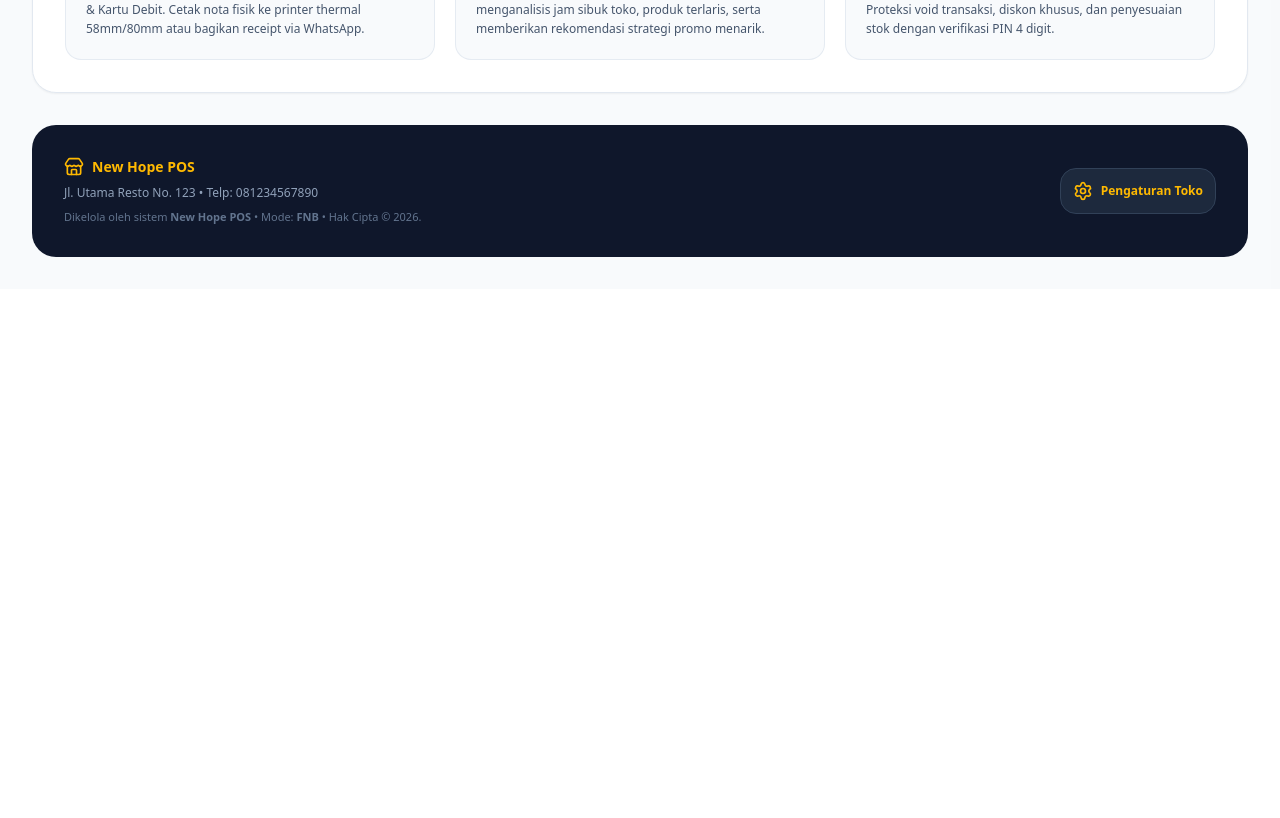
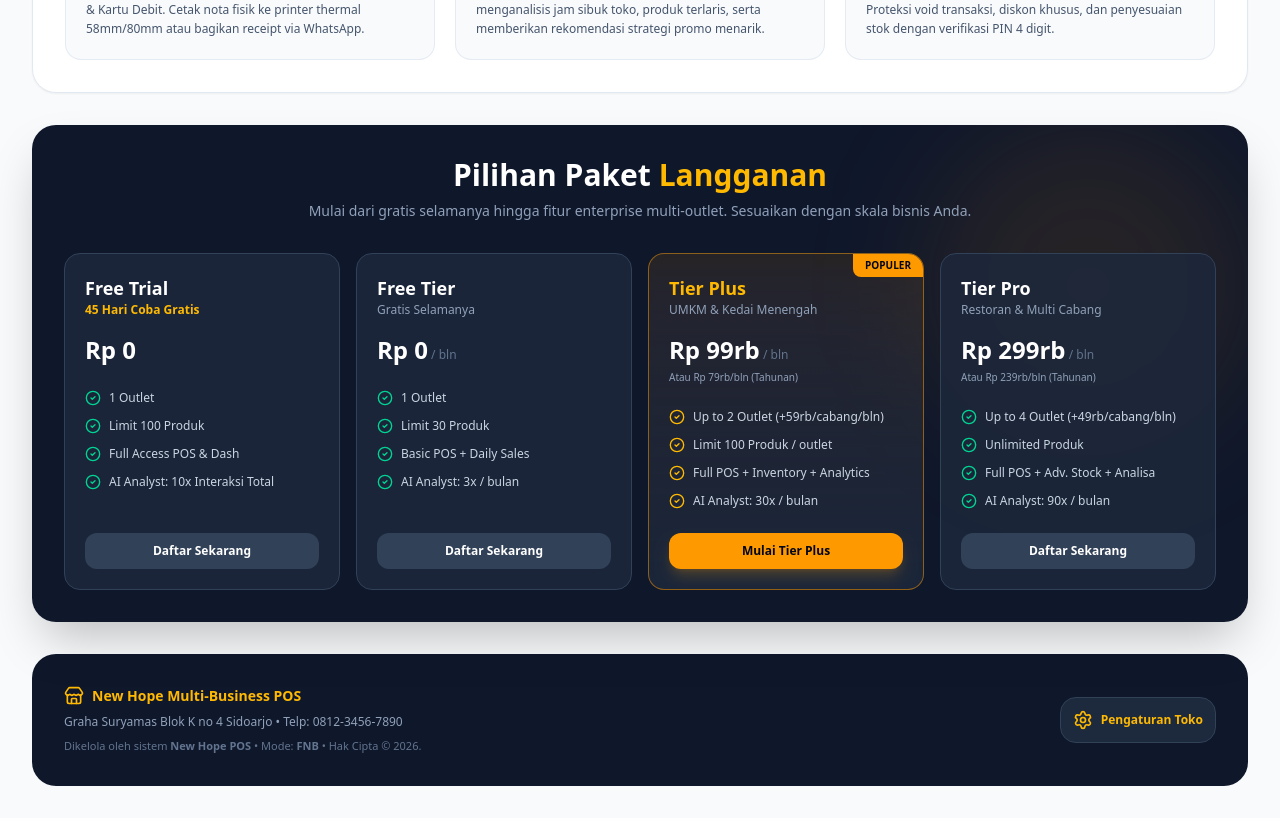
Before and after one commit to slaks37/kasir-newhope, a React (Vite) app: page / in a window 1280 px wide. Shown: the part 2180-2998 px from the top of the page. Before the commit the page ends 2469 px from the top, so only its background shows below. Built offline with nearby package versions, Linux system fonts and the light colour scheme; no server answers; what @fingerprintjs/fingerprintjs would draw is missing.

Commit message:
feat: Add detailed pricing tiers and update footer address

```diff
--- a/src/components/home/HomePage.tsx
+++ b/src/components/home/HomePage.tsx
@@ -499,15 +499,98 @@ export const HomePage: React.FC<HomePageProps> = ({
         </div>
       </div>
 
+      {/* Pricing / Tier Plans */}
+      <div className="bg-slate-900 rounded-3xl p-6 lg:p-8 space-y-8 shadow-2xl relative overflow-hidden">
+        <div className="absolute top-0 right-0 w-80 h-80 bg-amber-500/10 rounded-full blur-3xl pointer-events-none" />
+
+        <div className="space-y-2 text-center relative z-10">
+          <h2 className="text-2xl sm:text-3xl font-black text-white">
+            Pilihan Paket <span className="text-amber-400">Langganan</span>
+          </h2>
+          <p className="text-xs sm:text-sm text-slate-400 font-medium max-w-2xl mx-auto">
+            Mulai dari gratis selamanya hingga fitur enterprise multi-outlet. Sesuaikan dengan skala bisnis Anda.
+          </p>
+        </div>
+
+        <div className="grid grid-cols-1 sm:grid-cols-2 xl:grid-cols-4 gap-4 relative z-10">
+          {/* Free Trial */}
+          <div className="bg-slate-800/80 rounded-2xl border border-slate-700 p-5 flex flex-col">
+            <h3 className="font-extrabold text-lg text-white">Free Trial</h3>
+            <p className="text-xs text-amber-400 font-bold mb-4">45 Hari Coba Gratis</p>
+            <div className="text-2xl font-black text-white mb-6">Rp 0</div>
+
+            <ul className="space-y-3 flex-1 mb-6 text-xs text-slate-300 font-medium">
+              <li className="flex items-start gap-2"><CheckCircle2 className="w-4 h-4 text-emerald-400 shrink-0" /><span>1 Outlet</span></li>
+              <li className="flex items-start gap-2"><CheckCircle2 className="w-4 h-4 text-emerald-400 shrink-0" /><span>Limit 100 Produk</span></li>
+              <li className="flex items-start gap-2"><CheckCircle2 className="w-4 h-4 text-emerald-400 shrink-0" /><span>Full Access POS & Dash</span></li>
+              <li className="flex items-start gap-2"><CheckCircle2 className="w-4 h-4 text-emerald-400 shrink-0" /><span>AI Analyst: 10x Interaksi Total</span></li>
+            </ul>
+            <button onClick={() => onOpenRegister?.()} className="w-full py-2.5 bg-slate-700 hover:bg-slate-600 text-white font-bold rounded-xl text-xs transition-colors cursor-pointer">Daftar Sekarang</button>
+          </div>
+
+          {/* Free Tier */}
+          <div className="bg-slate-800/80 rounded-2xl border border-slate-700 p-5 flex flex-col">
+            <h3 className="font-extrabold text-lg text-white">Free Tier</h3>
+            <p className="text-xs text-slate-400 mb-4">Gratis Selamanya</p>
+            <div className="text-2xl font-black text-white mb-6">Rp 0<span className="text-xs font-normal text-slate-500"> / bln</span></div>
+
+            <ul className="space-y-3 flex-1 mb-6 text-xs text-slate-300 font-medium">
+              <li className="flex items-start gap-2"><CheckCircle2 className="w-4 h-4 text-emerald-400 shrink-0" /><span>1 Outlet</span></li>
+              <li className="flex items-start gap-2"><CheckCircle2 className="w-4 h-4 text-emerald-400 shrink-0" /><span>Limit 30 Produk</span></li>
+              <li className="flex items-start gap-2"><CheckCircle2 className="w-4 h-4 text-emerald-400 shrink-0" /><span>Basic POS + Daily Sales</span></li>
+              <li className="flex items-start gap-2"><CheckCircle2 className="w-4 h-4 text-emerald-400 shrink-0" /><span>AI Analyst: 3x / bulan</span></li>
+            </ul>
+            <button onClick={() => onOpenRegister?.()} className="w-full py-2.5 bg-slate-700 hover:bg-slate-600 text-white font-bold rounded-xl text-xs transition-colors cursor-pointer">Daftar Sekarang</button>
+          </div>
+
+          {/* Tier Plus */}
+          <div className="bg-gradient-to-b from-amber-500/10 to-slate-800/80 rounded-2xl border border-amber-500/50 p-5 flex flex-col relative overflow-hidden">
+            <div className="absolute top-0 right-0 bg-amber-500 text-slate-950 text-[10px] font-black px-3 py-1 rounded-bl-lg">POPULER</div>
+            <h3 className="font-extrabold text-lg text-amber-400">Tier Plus</h3>
+            <p className="text-xs text-slate-400 mb-4">UMKM & Kedai Menengah</p>
+            <div className="mb-6">
+              <div className="text-2xl font-black text-white">Rp 99rb<span className="text-xs font-normal text-slate-500"> / bln</span></div>
+              <div className="text-[10px] text-slate-400 mt-1">Atau Rp 79rb/bln (Tahunan)</div>
+            </div>
+
+            <ul className="space-y-3 flex-1 mb-6 text-xs text-slate-300 font-medium">
+              <li className="flex items-start gap-2"><CheckCircle2 className="w-4 h-4 text-amber-400 shrink-0" /><span>Up to 2 Outlet (+59rb/cabang/bln)</span></li>
+              <li className="flex items-start gap-2"><CheckCircle2 className="w-4 h-4 text-amber-400 shrink-0" /><span>Limit 100 Produk / outlet</span></li>
+              <li className="flex items-start gap-2"><CheckCircle2 className="w-4 h-4 text-amber-400 shrink-0" /><span>Full POS + Inventory + Analytics</span></li>
+              <li className="flex items-start gap-2"><CheckCircle2 className="w-4 h-4 text-amber-400 shrink-0" /><span>AI Analyst: 30x / bulan</span></li>
+            </ul>
+            <button onClick={() => onOpenRegister?.()} className="w-full py-2.5 bg-amber-500 hover:bg-amber-400 text-slate-950 font-black rounded-xl text-xs transition-colors shadow-lg shadow-amber-500/20 cursor-pointer">Mulai Tier Plus</button>
+          </div>
+
+          {/* Tier Pro */}
+          <div className="bg-slate-800/80 rounded-2xl border border-slate-700 p-5 flex flex-col">
+            <h3 className="font-extrabold text-lg text-white">Tier Pro</h3>
+            <p className="text-xs text-slate-400 mb-4">Restoran & Multi Cabang</p>
+            <div className="mb-6">
+              <div className="text-2xl font-black text-white">Rp 299rb<span className="text-xs font-normal text-slate-500"> / bln</span></div>
+              <div className="text-[10px] text-slate-400 mt-1">Atau Rp 239rb/bln (Tahunan)</div>
+            </div>
+
+            <ul className="space-y-3 flex-1 mb-6 text-xs text-slate-300 font-medium">
+              <li className="flex items-start gap-2"><CheckCircle2 className="w-4 h-4 text-emerald-400 shrink-0" /><span>Up to 4 Outlet (+49rb/cabang/bln)</span></li>
+              <li className="flex items-start gap-2"><CheckCircle2 className="w-4 h-4 text-emerald-400 shrink-0" /><span>Unlimited Produk</span></li>
+              <li className="flex items-start gap-2"><CheckCircle2 className="w-4 h-4 text-emerald-400 shrink-0" /><span>Full POS + Adv. Stock + Analisa</span></li>
+              <li className="flex items-start gap-2"><CheckCircle2 className="w-4 h-4 text-emerald-400 shrink-0" /><span>AI Analyst: 90x / bulan</span></li>
+            </ul>
+            <button onClick={() => onOpenRegister?.()} className="w-full py-2.5 bg-slate-700 hover:bg-slate-600 text-white font-bold rounded-xl text-xs transition-colors cursor-pointer">Daftar Sekarang</button>
+          </div>
+        </div>
+      </div>
+
       {/* Store Information Footer */}
       <div className="bg-slate-900 text-slate-300 rounded-3xl p-6 lg:p-8 flex flex-col md:flex-row items-center justify-between gap-6">
         <div className="space-y-2 text-center md:text-left">
           <div className="flex items-center justify-center md:justify-start space-x-2 text-amber-400 font-bold text-sm">
             <Store className="w-5 h-5" />
-            <span>{settings.storeName || 'New Hope Multi-Business POS'}</span>
+            <span>New Hope Multi-Business POS</span>
           </div>
           <p className="text-xs text-slate-400 max-w-md font-medium">
-            {settings.address || 'Jl. New Hope Raya No. 88, Jakarta Selatan'} &bull; Telp: {settings.phone || '0812-3456-7890'}
+            Graha Suryamas Blok K no 4 Sidoarjo &bull; Telp: 0812-3456-7890
           </p>
           <p className="text-[11px] text-slate-500">
             Dikelola oleh sistem <b>New Hope POS</b> &bull; Mode: <b>{settings.storeMode}</b> &bull; Hak Cipta &copy; 2026.
```
